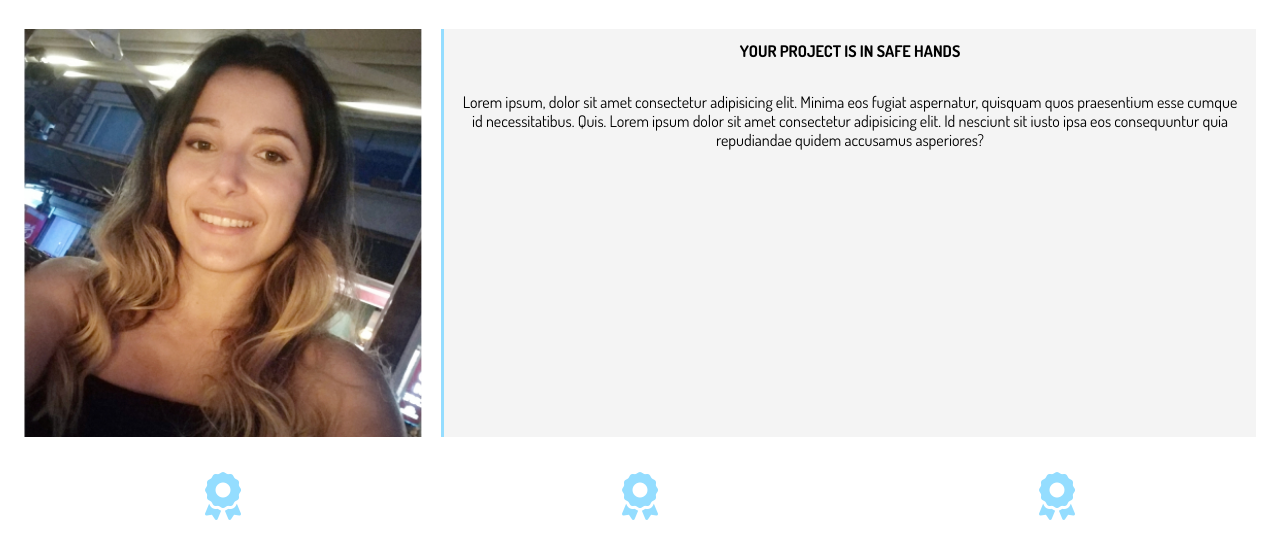
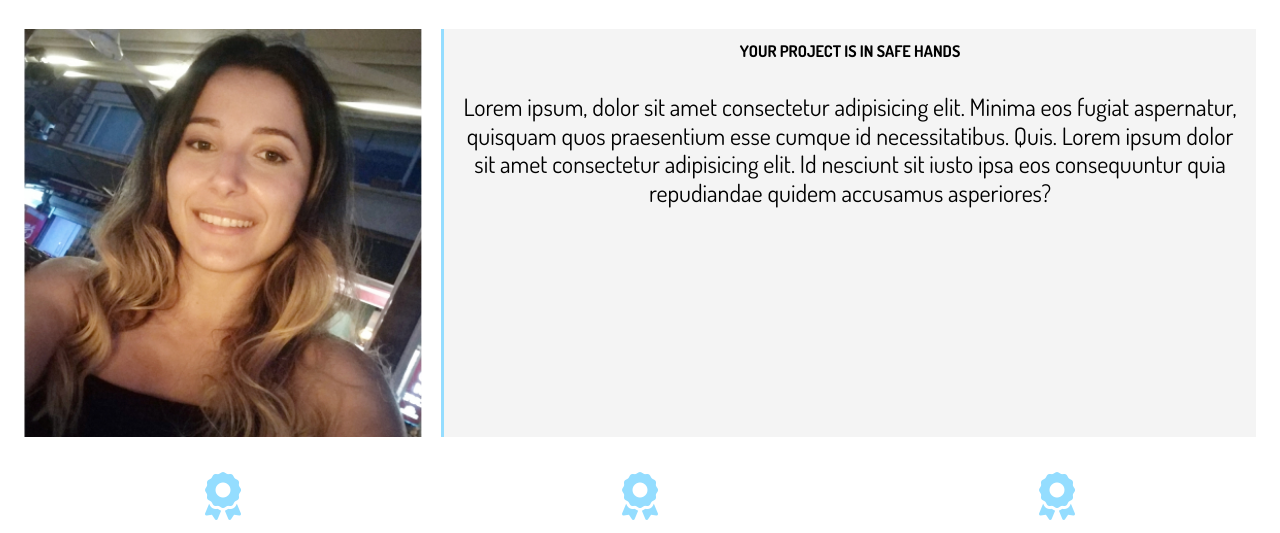
Before and after one commit to ZeynepPinarKaya/my-portfolio, a website: page dist/about.html in a window 1280 px wide. Shown: the part 253-786 px from the top of the page. Drawn offline with nearby package versions, Linux system fonts and the light colour scheme; files that its build step writes are made by us from their sources.

```diff
--- a/scss/_utilities.scss
+++ b/scss/_utilities.scss
@@ -78,6 +78,7 @@
     }
     &-2{
         padding: 2rem 0;
+        font-size: 1.5em
     }
     &-3{
         padding: 3rem 0;
--- a/scss/main.scss
+++ b/scss/main.scss
@@ -29,6 +29,10 @@
 
 img{
     width: 100%;
+}
+
+p {
+    font-size: 2em;
 }
 
 //Logo
```
Also changed, not shown: dist/index.html.
